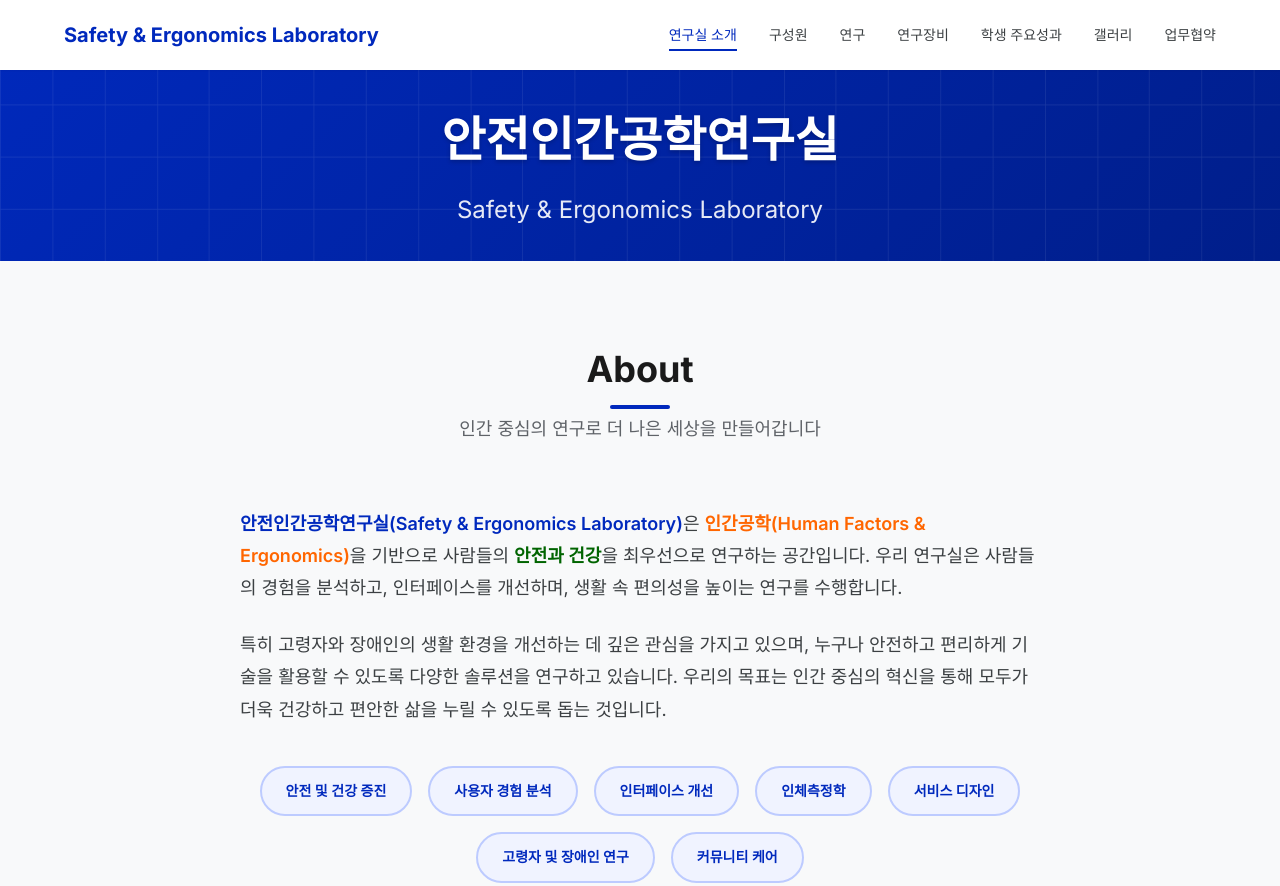
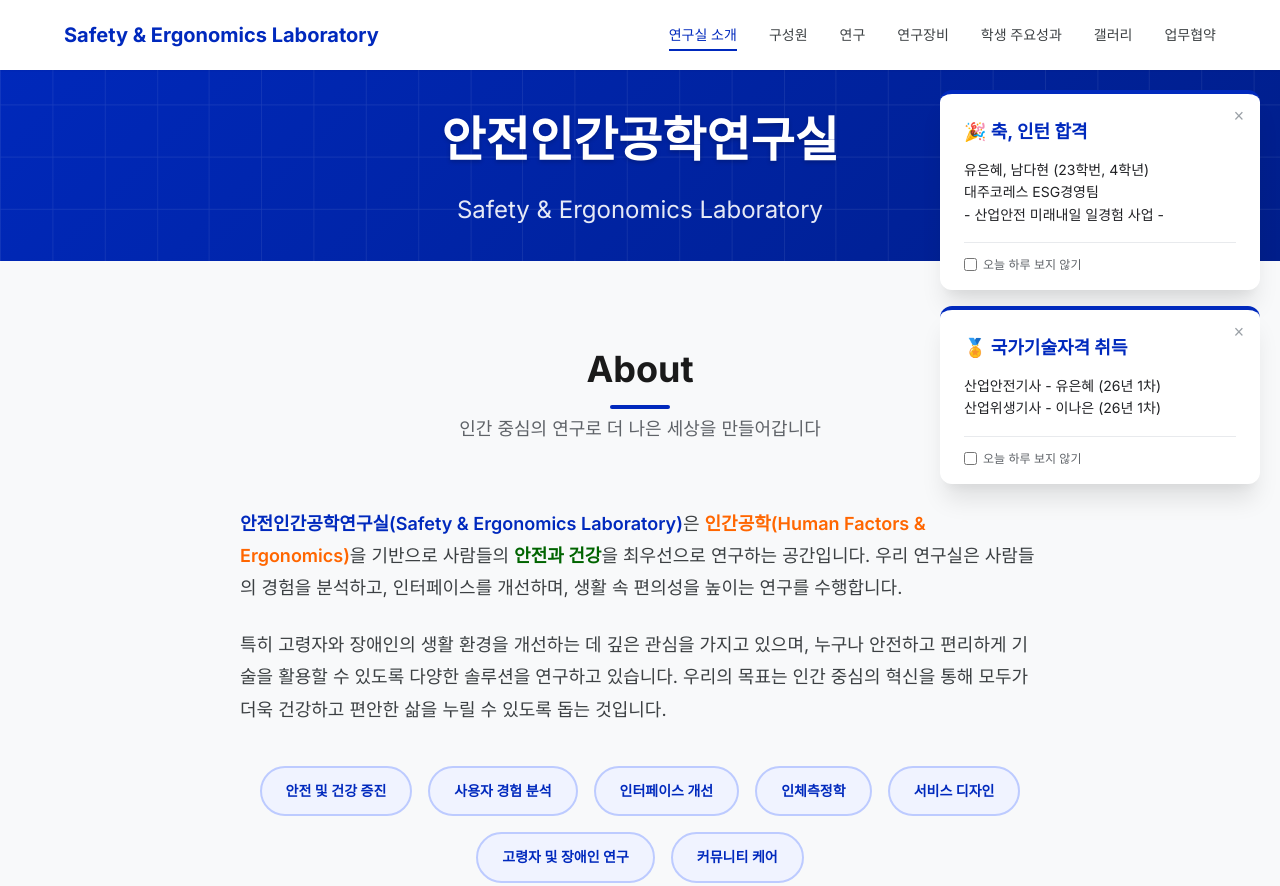
Before and after one commit to withji0/Human-Factors-Ergonomics-Lab, a plain HTML site: page index.html in a window 1280 px wide. Shown: the top 886 px of the page. Drawn offline with Linux system fonts and the light colour scheme.

Commit message:
Add two homepage announcement popups with per-popup 'don't show today' option
- Intern acceptance announcement (유은혜, 남다현)
- National technical certification announcement (유은혜, 이나은)
- Stacked in a single flex column so they never overlap on any screen size
- Each popup remembers its own dismissal via localStorage until the next day

```diff
--- a/index.html
+++ b/index.html
@@ -1414,9 +1414,115 @@
             }
         }
 
+        /* ==========================================================================
+           Homepage Popups
+           ========================================================================== */
+        .popup-stack {
+            position: fixed;
+            top: 90px;
+            right: 20px;
+            left: 20px;
+            z-index: 2000;
+            display: flex;
+            flex-direction: column;
+            align-items: flex-end;
+            gap: 16px;
+            pointer-events: none;
+        }
+
+        .site-popup {
+            pointer-events: auto;
+            position: relative;
+            width: 100%;
+            max-width: 320px;
+            background-color: var(--mckinsey-white);
+            border-radius: var(--radius-xl);
+            box-shadow: var(--shadow-xl);
+            border-top: 4px solid var(--mckinsey-blue-primary);
+            padding: var(--spacing-lg) var(--spacing-lg) var(--spacing-md);
+            animation: popup-in 0.25s ease-out;
+        }
+
+        @keyframes popup-in {
+            from { opacity: 0; transform: translateY(-8px); }
+            to { opacity: 1; transform: translateY(0); }
+        }
+
+        .site-popup-close {
+            position: absolute;
+            top: 10px;
+            right: 12px;
+            border: none;
+            background: none;
+            font-size: 1.1rem;
+            line-height: 1;
+            color: var(--mckinsey-gray-400);
+            cursor: pointer;
+            padding: 4px;
+        }
+
+        .site-popup-close:hover {
+            color: var(--mckinsey-gray-700);
+        }
+
+        .site-popup-title {
+            font-size: var(--font-size-lg);
+            font-weight: 700;
+            color: var(--mckinsey-blue-primary);
+            margin: 0 0 var(--spacing-sm);
+            padding-right: 20px;
+        }
+
+        .site-popup-body {
+            font-size: var(--font-size-sm);
+            color: var(--mckinsey-gray-700);
+            line-height: 1.6;
+            margin: 0 0 var(--spacing-md);
+        }
+
+        .site-popup-hide-label {
+            display: flex;
+            align-items: center;
+            gap: 6px;
+            font-size: var(--font-size-xs);
+            color: var(--mckinsey-gray-500);
+            cursor: pointer;
+            border-top: 1px solid var(--mckinsey-gray-200);
+            padding-top: var(--spacing-sm);
+        }
+
+        .site-popup-hide-label input {
+            margin: 0;
+        }
+
+        @media (max-width: 480px) {
+            .popup-stack {
+                top: 70px;
+                right: 12px;
+                left: 12px;
+            }
+
+            .site-popup {
+                max-width: none;
+            }
+        }
     </style>
 </head>
 <body>
+<div class="popup-stack" id="popup-stack">
+<div class="site-popup" id="site-popup-1">
+<button aria-label="팝업 닫기" class="site-popup-close" onclick="closeSitePopup('site-popup-1')" type="button">×</button>
+<h3 class="site-popup-title">🎉 축, 인턴 합격</h3>
+<p class="site-popup-body">유은혜, 남다현 (23학번, 4학년)<br/>대주코레스 ESG경영팀<br/>- 산업안전 미래내일 일경험 사업 -</p>
+<label class="site-popup-hide-label"><input id="site-popup-1-hide" type="checkbox"/>오늘 하루 보지 않기</label>
+</div>
+<div class="site-popup" id="site-popup-2">
+<button aria-label="팝업 닫기" class="site-popup-close" onclick="closeSitePopup('site-popup-2')" type="button">×</button>
+<h3 class="site-popup-title">🏅 국가기술자격 취득</h3>
+<p class="site-popup-body">산업안전기사 - 유은혜 (26년 1차)<br/>산업위생기사 - 이나은 (26년 1차)</p>
+<label class="site-popup-hide-label"><input id="site-popup-2-hide" type="checkbox"/>오늘 하루 보지 않기</label>
+</div>
+</div>
 <nav class="nav">
 <div class="container">
 <div class="nav-content">
@@ -1475,7 +1581,31 @@
             initMobileMenu();
             initScrollAnimations();
             addAccessibilityFeatures();
+            initSitePopups();
         });
+
+        function initSitePopups() {
+            var today = new Date().toISOString().slice(0, 10);
+            ['site-popup-1', 'site-popup-2'].forEach(function(id) {
+                var hiddenUntil = localStorage.getItem(id + '-hidden-date');
+                var popup = document.getElementById(id);
+                if (popup && hiddenUntil === today) {
+                    popup.style.display = 'none';
+                }
+            });
+        }
+
+        function closeSitePopup(id) {
+            var popup = document.getElementById(id);
+            var checkbox = document.getElementById(id + '-hide');
+            if (checkbox && checkbox.checked) {
+                var today = new Date().toISOString().slice(0, 10);
+                localStorage.setItem(id + '-hidden-date', today);
+            }
+            if (popup) {
+                popup.style.display = 'none';
+            }
+        }
 
         function initMobileMenu() {
             const navToggle = document.querySelector('.nav-toggle');
```
